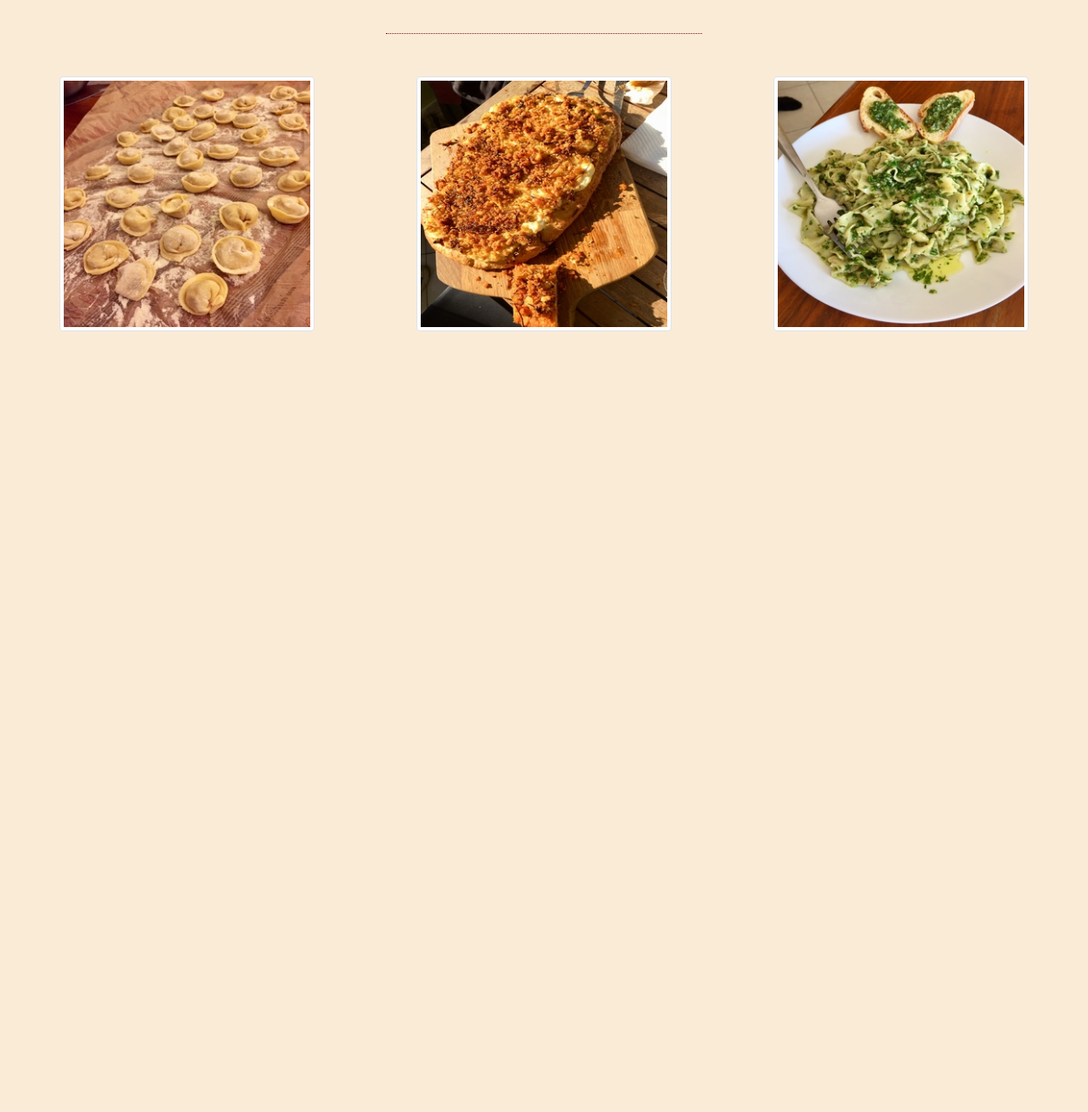
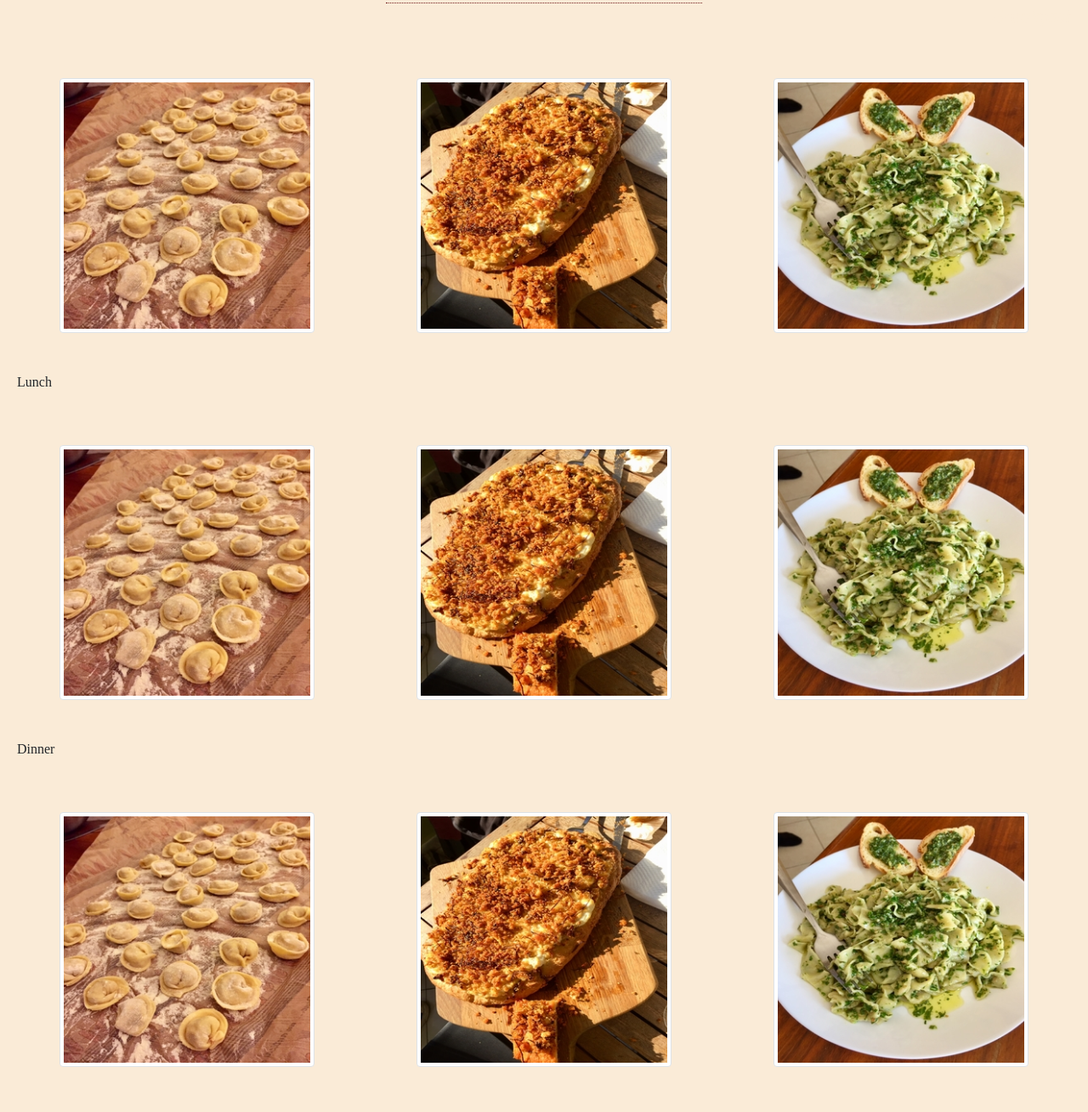
Before and after one commit to Lenu3498/cookbook_project, a website: page index.html in a window 1280 px wide. Shown: the part 821-2130 px from the top of the page at 85% size. Before the commit the page ends 1281 px from the top, so only its background shows below. Drawn offline with nearby package versions, Linux system fonts and the light colour scheme.

Commit message:
Add hover effect, adjust thumbnails

```diff
--- a/index.html
+++ b/index.html
@@ -15,7 +15,7 @@
       integrity="sha384-MCw98/SFnGE8fJT3GXwEOngsV7Zt27NXFoaoApmYm81iuXoPkFOJwJ8ERdknLPMO"
       crossorigin="anonymous"
     />
-    <link rel="stylesheet" href="src/styles.css"
+    <link rel="stylesheet" href="src/styles.css" />
     <title>cookbook project</title>
   </head>
 
@@ -39,7 +39,7 @@
         <!-- <h2 class="subtitle">
             ...when you finally have the time to cook all you want
           </h2> -->
-          <h3 class='col-4'>A cookbook for time consuming recipes</h3>
+        <h3 class="col-4">A cookbook for time consuming recipes</h3>
       </div>
 
       <nav class="navbar navbar-fixed-top">
@@ -52,27 +52,96 @@
       </nav>
     </header>
     <!--Box 1: Big image-->
-<hr>
-  <img src="src/img/focaccia_barese_medium.png" class="rounded mx-auto d-block home_image" alt="Focaccia barese">
-
+    <hr />
+    <div class="home_image_container">
+      <img
+        src="src/img/focaccia_barese_medium.png"
+        class="rounded mx-auto d-block home_image"
+        alt="Focaccia barese"
+      />
+    </div>
     <!--Box 2: Recipe thumbnails
     Small recipe boxes (3-4?)
     - image
     - Title
     - Short description (accordion) -->
-    <hr>
+    <hr />
+
+    <section class="breakfast" id="breakfast">
+      <div class="section__title">
+        <h3>Breakfast</h3>
+      </div>
       <div class="container__thumbnails">
-    <div class='thumbnail' class='thumbnail__recipe1'>
-        <img src="src/img/tortellini300.png" alt="..." class="img-thumbnail">
+        <div class="thumbnail" class="thumbnail__recipe1">
+          <img
+            src="src/img/tortellini300.png"
+            alt="..."
+            class="img-thumbnail"
+          />
         </div>
-    <div class='thumbnail' class='thumbnail__recipe2'>
-    <img src='src/img/sfincione300.png' alt="..." class="img-thumbnail">
+        <div class="thumbnail" class="thumbnail__recipe2">
+          <img src="src/img/sfincione300.png" alt="..." class="img-thumbnail" />
         </div>
-    <div class='thumbnail' class='thumbnail__recipe3'>
-        <img src="src/img/maltagliati300.png" alt="..." class="img-thumbnail">
+        <div class="thumbnail" class="thumbnail__recipe3">
+          <img
+            src="src/img/maltagliati300.png"
+            alt="..."
+            class="img-thumbnail"
+          />
         </div>
       </div>
+    </section>
 
+    <section class="dinner" id="lunch">
+      <div class="section__title">
+        <p>Lunch</p>
+      </div>
+      <div class="container__thumbnails">
+        <div class="thumbnail" class="thumbnail__recipe1">
+          <img
+            src="src/img/tortellini300.png"
+            alt="..."
+            class="img-thumbnail"
+          />
+        </div>
+
+        <div class="thumbnail" class="thumbnail__recipe2">
+          <img src="src/img/sfincione300.png" alt="..." class="img-thumbnail" />
+        </div>
+        <div class="thumbnail" class="thumbnail__recipe3">
+          <img
+            src="src/img/maltagliati300.png"
+            alt="..."
+            class="img-thumbnail"
+          />
+        </div>
+      </div>
+    </section>
+
+    <section class="dinner" id="dinner">
+      <div class="section__title">
+        <p>Dinner</p>
+      </div>
+      <div class="container__thumbnails">
+        <div class="thumbnail" class="thumbnail__recipe1">
+          <img
+            src="src/img/tortellini300.png"
+            alt="..."
+            class="img-thumbnail"
+          />
+        </div>
+        <div class="thumbnail" class="thumbnail__recipe2">
+          <img src="src/img/sfincione300.png" alt="..." class="img-thumbnail" />
+        </div>
+        <div class="thumbnail" class="thumbnail__recipe3">
+          <img
+            src="src/img/maltagliati300.png"
+            alt="..."
+            class="img-thumbnail"
+          />
+        </div>
+      </div>
+    </section>
     <!-- Footer
    - Copyright-->
     <!--Footer
```
Also changed, not shown: src/articlepage.css (added), 1 other file. Lines whose indentation alone changed are shown as unchanged.
